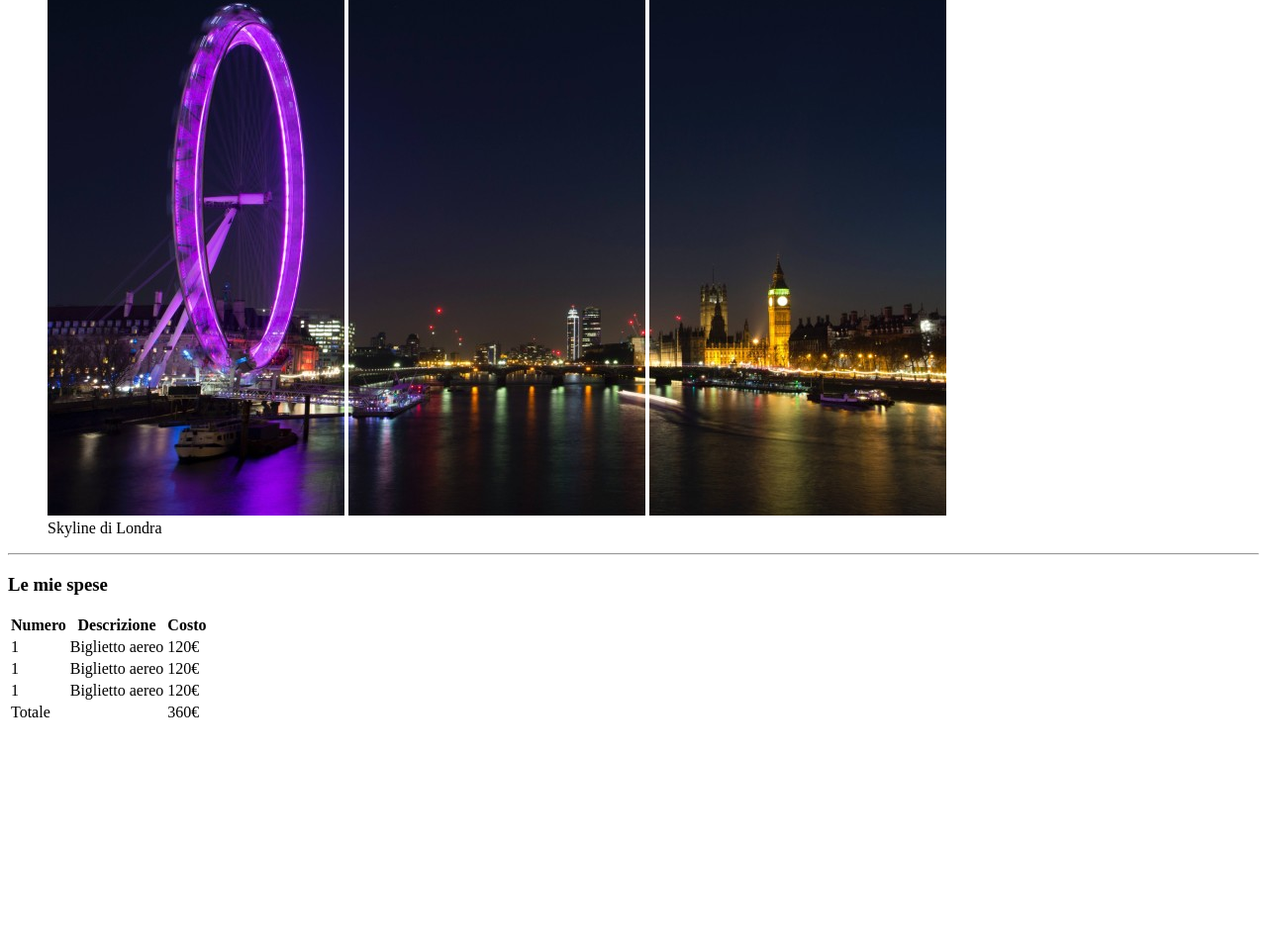
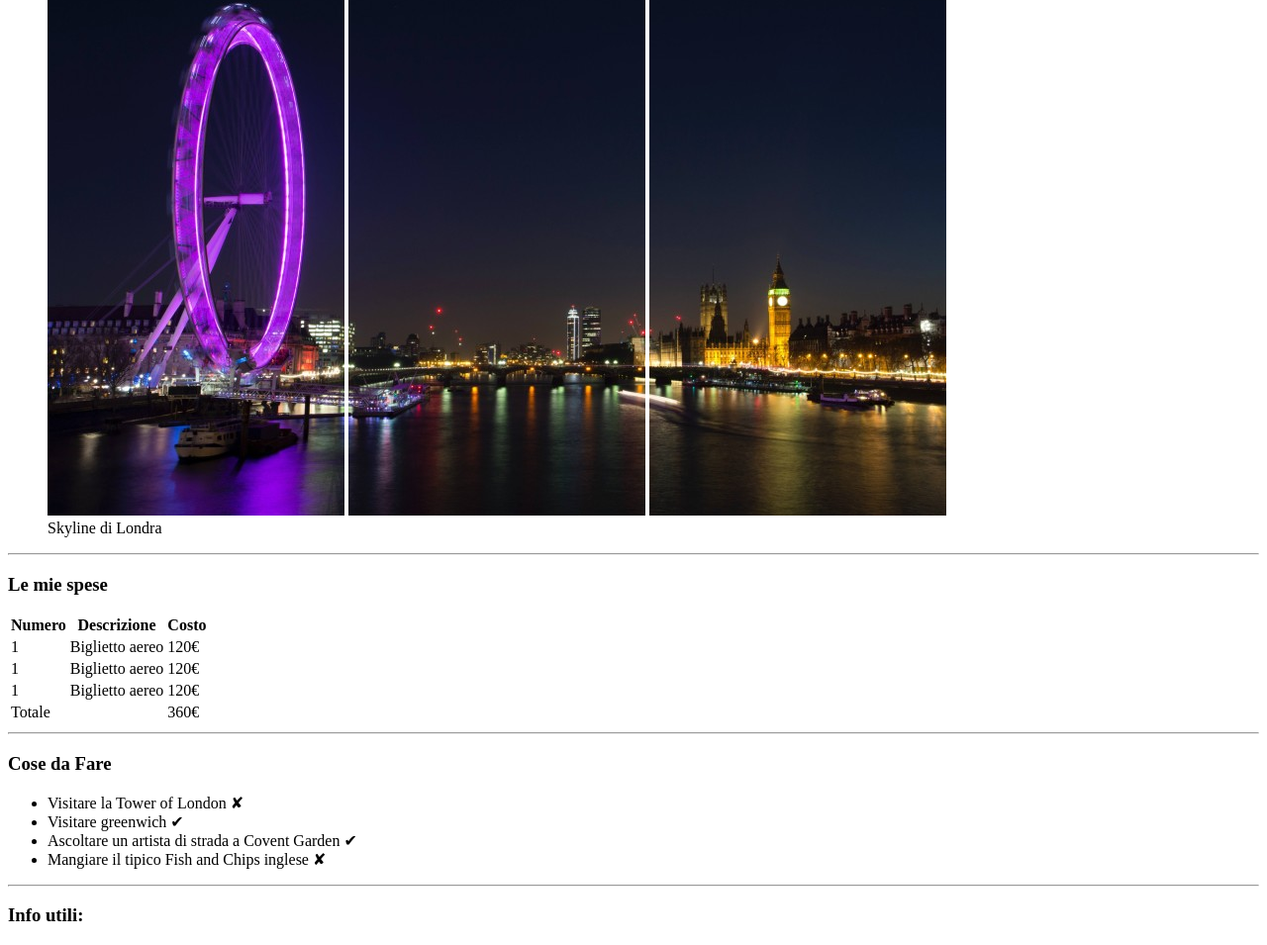
Before and after one commit to MarcoCalabretta1988/html-london-trip, a plain HTML site: page index.html in a window 1280 px wide. Shown: the part 159-1114 px from the top of the page at 99% size. Before the commit the page ends 899 px from the top, so only its background shows below. Drawn offline with Linux system fonts and the light colour scheme.

Commit message:
Lista delle cose da fare completata

```diff
--- a/index.html
+++ b/index.html
@@ -57,5 +57,23 @@
              </table>
 
          </section>
+         <hr>
+
+         <section id="cosedafare">
+             <h3>Cose da Fare</h3>
+             <!--Lista delle cose da fare-->
+             <ul>
+                <li>Visitare la Tower of London &#10008;</li>
+                <li>Visitare greenwich &#10004;</li>
+                <li>Ascoltare un artista di strada a Covent Garden &#10004;</li>
+                <li>Mangiare il tipico Fish and Chips inglese &#10008;</li>
+             </ul>
+
+         </section>
+         <hr>
+         <section id="info">
+             <h3>Info utili:</h3>
+         </section>
+     </main>
   </body>
  </html>
```
